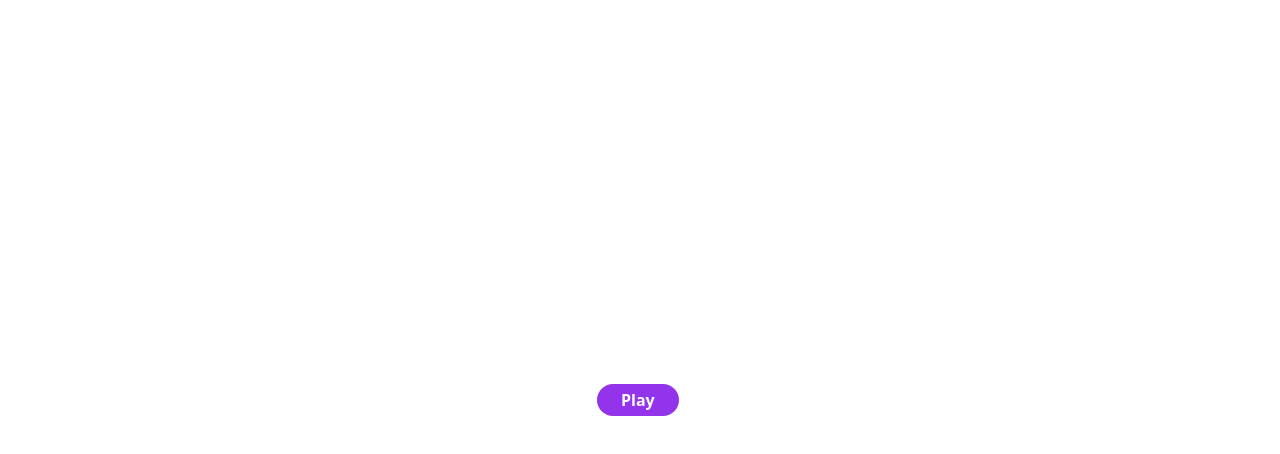
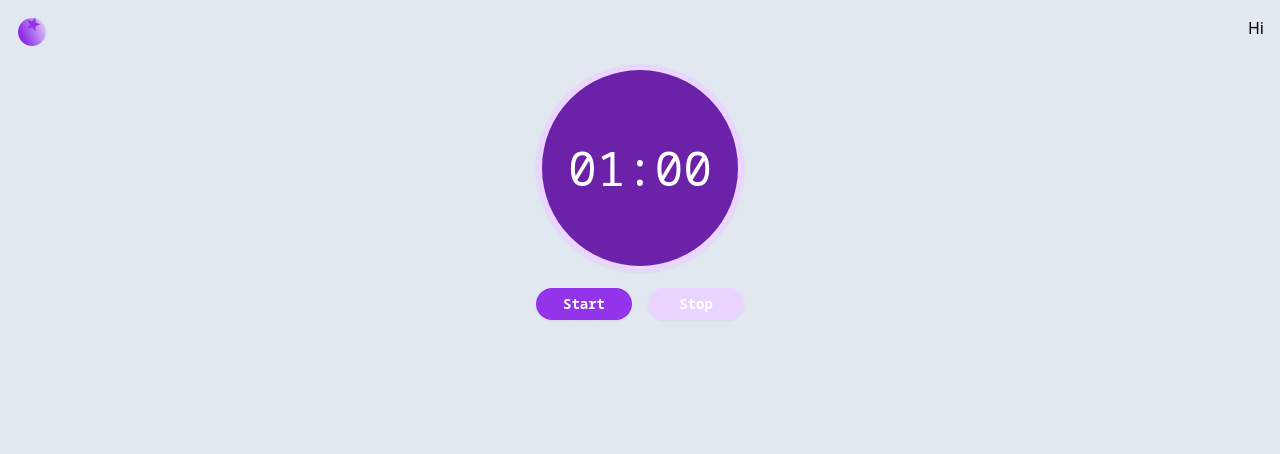
Before and after one commit to Johnny9Rodriguez/pomodoro-react, a React (Create React App) app: page / in a window 1280 px wide. Shown: the top 454 px of the page. Built offline with nearby package versions, Linux system fonts and the light colour scheme.

Commit message:
timer prototype

```diff
--- a/public/index.html
+++ b/public/index.html
@@ -7,7 +7,7 @@
   <meta name="theme-color" content="#000000" />
   <meta name="description" content="Web site created using create-react-app" />
   <meta http-equiv="Content-Security-Policy"
-    content="default-src 'self'; script-src 'self'; style-src 'self' 'unsafe-inline'; img-src 'self' data:;">
+    content="default-src 'self'; script-src 'self'; style-src 'self' 'unsafe-inline' fonts.googleapis.com; img-src 'self' data:; font-src 'self' fonts.gstatic.com">
   <title>React App</title>
 </head>
 
--- a/src/App.jsx
+++ b/src/App.jsx
@@ -3,7 +3,7 @@ import Layout from './Layout';
 
 function App() {
     return (
-        <div className='h-screen overflow-hidden'>
+        <div className='h-screen overflow-hidden select-none'>
             <Layout />
         </div>
     );
--- a/src/Layout.jsx
+++ b/src/Layout.jsx
@@ -1,10 +1,12 @@
 import React from 'react';
-import SoundButton from './components/SoundButton';
+import Header from './components/Header';
+import Timer from './components/Timer';
 
 function Layout() {
     return (
-        <div className='flex justify-center items-center h-full text-white'>
-            <SoundButton />;
+        <div className='flex flex-col items-center gap-4 p-4 h-full bg-slate-200'>
+            <Header />
+            <Timer />
         </div>
     );
 }
--- /dev/null
+++ b/src/components/Clock.jsx
@@ -0,0 +1,33 @@
+import React, { useEffect, useState } from 'react';
+
+function Clock({ time }) {
+    const [displayTime, setDisplayTime] = useState('01:00');
+
+    useEffect(() => {
+        const renderDisplayTime = () => {
+            const min = Math.floor(time / 60);
+            const sec = time % 60;
+
+            const dMin = min < 10 ? '0' + min : min;
+            const dSec = sec < 10 ? '0' + sec : sec;
+
+            setDisplayTime(`${dMin}:${dSec}`);
+        };
+        renderDisplayTime();
+    }, [time]);
+
+    return (
+        <div className='relative flex justify-center items-center w-52 h-52 drop-shadow-sm'>
+            <div className='z-50 noto-sans-mono font-light text-5xl text-white'>
+                {displayTime}
+            </div>
+            <div className='absolute z-40 p-1.5 w-full h-full'>
+                <div className='w-full h-full rounded-full bg-purple-800' />
+            </div>
+            <div className='absolute z-30 w-full h-full rounded-full' />
+            <div className='absolute z-20 w-full h-full rounded-full bg-purple-200' />
+        </div>
+    );
+}
+
+export default Clock;
--- /dev/null
+++ b/src/components/Header.jsx
@@ -0,0 +1,12 @@
+import React from 'react';
+
+function Header() {
+    return (
+        <div className='flex justify-between w-full'>
+            <img src='/images/icon.png' alt='icon' className='w-8 h-8' />
+            <div>Hi</div>
+        </div>
+    );
+}
+
+export default Header;
--- /dev/null
+++ b/src/components/Timer.jsx
@@ -0,0 +1,46 @@
+import React, { useEffect, useState } from 'react';
+import Clock from './Clock';
+import TimerButtons from './TimerButtons';
+
+function Timer() {
+    const [timer, setTimer] = useState(null);
+    const [time, setTime] = useState(1 * 60);
+
+    useEffect(() => {
+        return () => {
+            if (timer) clearInterval(timer);
+        };
+    }, [timer]);
+
+    const startTimer = () => {
+        const interval = setInterval(() => {
+            setTime((prevTime) => prevTime - 1);
+        }, 1000);
+
+        setTimer(interval);
+    };
+
+    const pauseTimer = () => {
+        if (timer) {
+            clearInterval(timer);
+            setTimer(null);
+        }
+    };
+
+    const stopTimer = () => {
+        if (timer) {
+            clearInterval(timer);
+            setTimer(null);
+            setTime(1 * 60);
+        }
+    };
+
+    return (
+        <div className='flex flex-col gap-4'>
+            <Clock time={time} />
+            <TimerButtons startTimer={startTimer} pauseTimer={pauseTimer} stopTimer={stopTimer} />
+        </div>
+    );
+}
+
+export default Timer;
--- /dev/null
+++ b/src/components/TimerButtons.jsx
@@ -0,0 +1,60 @@
+import React, { useState } from 'react';
+
+function TimerButtons({ startTimer, pauseTimer, stopTimer }) {
+    const [isActive, setIsActive] = useState(false);
+    const [isRunning, setIsRunning] = useState(false);
+
+    const handleStart = () => {
+        startTimer();
+        setIsActive(true);
+        setIsRunning(true);
+    };
+
+    const handlePause = () => {
+        pauseTimer();
+        setIsRunning(false);
+    };
+
+    const handleStop = () => {
+        stopTimer();
+        setIsActive(false);
+        setIsRunning(false);
+    };
+
+    const btnNormal = 'w-1/2 flex-shrink bg-purple-600 py-1.5 rounded-full drop-shadow-sm';
+    const btnHover = 'hover:bg-purple-800';
+    const btnStop = isActive ? 'hover:bg-purple-800' : '!bg-purple-200';
+
+    const btnStyle = { transition: 'background-color 0.2s ease-in-out' };
+
+    return (
+        <div className='flex gap-4 justify-center text-white text-sm noto-sans-mono font-bold'>
+            {!isRunning ? (
+                <button
+                    className={`${btnNormal} ${btnHover}`}
+                    style={btnStyle}
+                    onClick={handleStart}
+                >
+                    Start
+                </button>
+            ) : (
+                <button
+                    className={`${btnNormal} ${btnHover}`}
+                    style={btnStyle}
+                    onClick={handlePause}
+                >
+                    Pause
+                </button>
+            )}
+            <button
+                className={`${btnNormal} ${btnStop}`}
+                style={btnStyle}
+                onClick={handleStop}
+            >
+                Stop
+            </button>
+        </div>
+    );
+}
+
+export default TimerButtons;
--- a/src/index.css
+++ b/src/index.css
@@ -1,6 +1,8 @@
 @tailwind base;
 @tailwind components;
 @tailwind utilities;
+
+@import url('https://fonts.googleapis.com/css2?family=Noto+Sans+Mono:wght@100..900&display=swap');
 
 * {
   margin: 0;
@@ -8,3 +10,7 @@
   box-sizing: border-box;
   flex-shrink: 0;
 }
+
+.noto-sans-mono {
+  font-family: "Noto Sans Mono", monospace;
+}
```
Also changed, not shown: public/images/icon.png (added).
